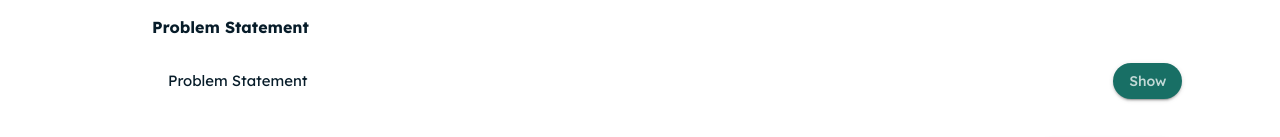
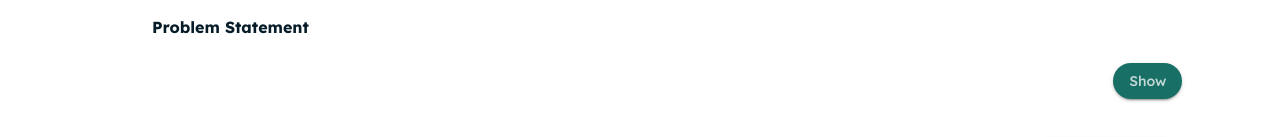
Before and after one commit to frnzgngbs/ElevateMe-FrontEnd, a React (Create React App) app: page /five_whys in a window 1280 px wide. Shown: the part 215-352 px from the top of the page. Built offline with nearby package versions, Linux system fonts and the light colour scheme; sample sign-in values are in the browser's storage.

Commit message:
Render passed data from the ranking page and saved its session.

```diff
--- a/src/pages/FiveWhys.jsx
+++ b/src/pages/FiveWhys.jsx
@@ -1,8 +1,9 @@
-import React, {useState}from "react";
+import React, { useEffect, useState } from "react";
 import Box from "@mui/material/Box";
 import { Button, Grid, Typography } from "@mui/material";
 import PSCard from "../components/PSCard";
-import PopupVennHistory from "../components/popupcards/vennHistorypopup/vennHistoryPopUp"
+import PopupVennHistory from "../components/popupcards/vennHistorypopup/vennHistoryPopUp";
+import { useLocation } from "react-router-dom";
 
 const FiveWhys = () => {
 	const data = [
@@ -13,6 +14,15 @@ const FiveWhys = () => {
 		"Lorem ipsum dolor sit amet consectetur adipisicing elit. Quo illum reprehenderit iste minima ex! Provident deleniti rerum, voluptatum accusantium eius iusto tenetur, inventore rem assumenda ratione voluptate non autem sapiente!",
 	];
 	const [isPopupOpen, setIsPopupOpen] = useState(false);
+	const location = useLocation();
+
+	const statement =
+		location.state?.statement ||
+		sessionStorage.getItem("whys_selected_statement");
+
+	useEffect(() => {
+		sessionStorage.setItem("whys_selected_statement", statement);
+	}, [statement]);
 
 	const handleShowPopup = () => {
 		setIsPopupOpen(true);
@@ -22,16 +32,15 @@ const FiveWhys = () => {
 		setIsPopupOpen(false);
 	};
 	const [vennValues, setVennValues] = useState({
-        field1: 'john',
-        field2: 'jsadas',
-        field3: 'asd',
-        filter: 'ads',
-		numVenns: 3
+		field1: "john",
+		field2: "jsadas",
+		field3: "asd",
+		filter: "ads",
+		numVenns: 3,
 	});
 
 	return (
 		<Box>
-
 			<Box sx={{ px: 12, py: 2 }}>
 				<Typography variant="h4">Selected Problem Statement</Typography>
 				<Box sx={{ mt: 6, ml: 7 }}>
@@ -41,14 +50,13 @@ const FiveWhys = () => {
 					<br></br>
 					<Grid container sx={{ ml: 2 }}>
 						<Grid item xs sx={{ display: "flex", alignItems: "center" }}>
-							<Typography variant="body2">Problem Statement</Typography>
+							<Typography variant="body2">{statement}</Typography>
 						</Grid>
 						<Grid item sx={{ mr: 2.2 }}>
 							<Button
 								variant="contained"
 								sx={{ borderRadius: 5.6, color: "#FFFB" }}
-                                onClick={handleShowPopup}
-                            >
+								onClick={handleShowPopup}>
 								Show
 							</Button>
 						</Grid>
@@ -98,14 +106,16 @@ const FiveWhys = () => {
 								</Box>
 							</Box>
 						</Box>
-
 					</Box>
 				</Box>
 				{isPopupOpen && (
-                <PopupVennHistory venn={vennValues} open={isPopupOpen} onClose={handleClosePopup} />
+					<PopupVennHistory
+						venn={vennValues}
+						open={isPopupOpen}
+						onClose={handleClosePopup}
+					/>
 				)}
 			</Box>
-
 		</Box>
 	);
 };
--- a/src/pages/Ranking.jsx
+++ b/src/pages/Ranking.jsx
@@ -84,7 +84,6 @@ const Ranking = () => {
 			? sessionStorage.getItem("ranking_selected_button")
 			: 3
 	);
-	const [selectedProblemStatement, setSelectedProblemStatement] = useState({});
 	const navigate = useNavigate();
 
 	const data = [
@@ -251,8 +250,10 @@ const Ranking = () => {
 	};
 
 	const generatePotenialRootProblem = (id, venn, statement) => {
-		setSelectedProblemStatement(statement);
-		navigate("/five_whys", { state: { selected: selectedProblemStatement } });
+		alert(statement);
+		navigate("/five_whys", {
+			state: { id: id, venn: venn, statement: statement },
+		});
 	};
 
 	return (
```
Lines whose indentation alone changed are shown as unchanged.
